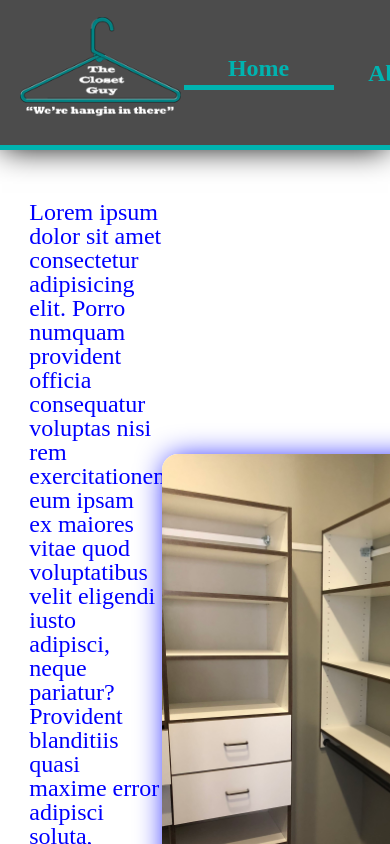
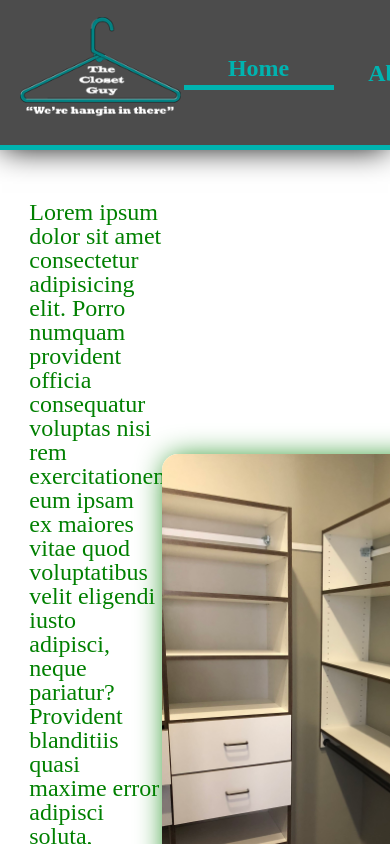
Before and after one commit to adstarfox/TheClosetGuy, a React (Vite) app: page / in a window 390 px wide. Shown: the top 844 px of the page. Built offline with nearby package versions, Linux system fonts and the light colour scheme.

Commit message:
Saving Css Updates

```diff
--- a/src/components/Home.module.css
+++ b/src/components/Home.module.css
@@ -53,6 +53,7 @@
 
 @media (max-width: 500px) {
     .main{
-        color: blue;
+        color: green
+        ;
     }
 }
```
